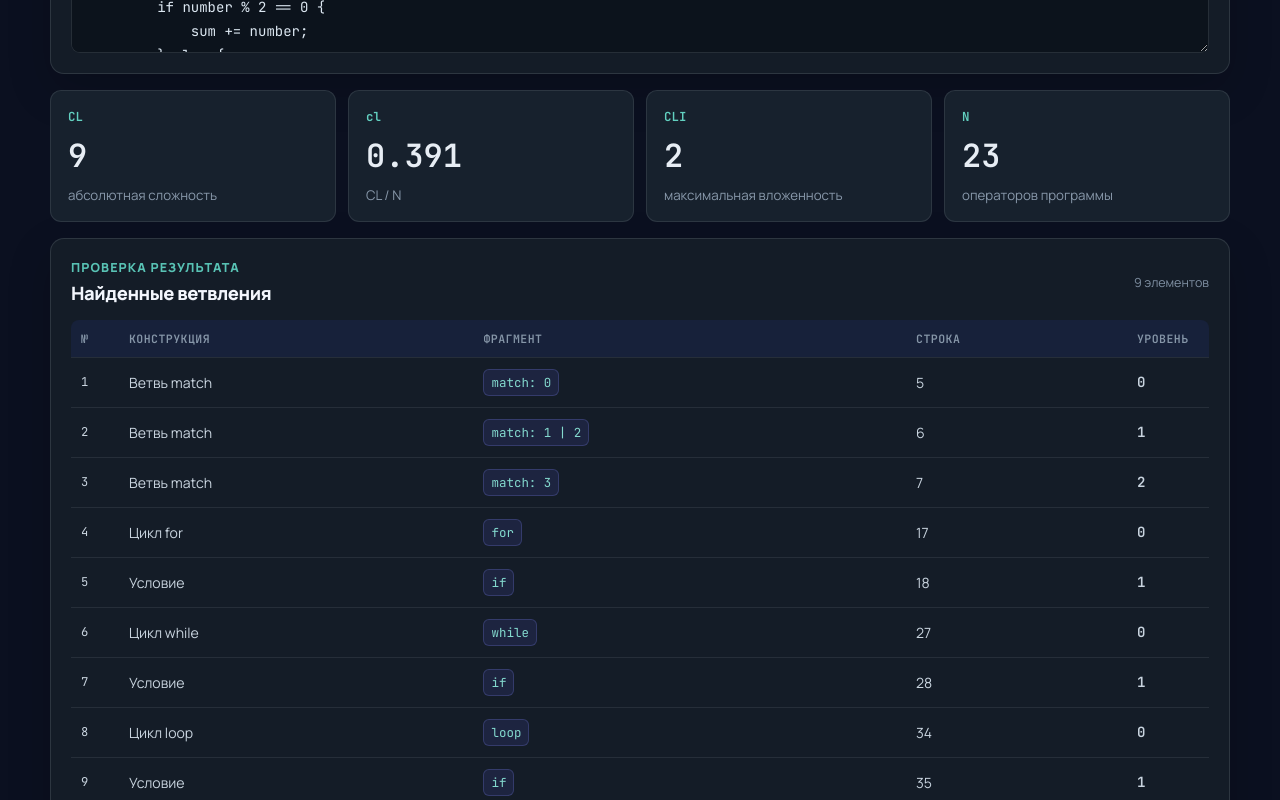
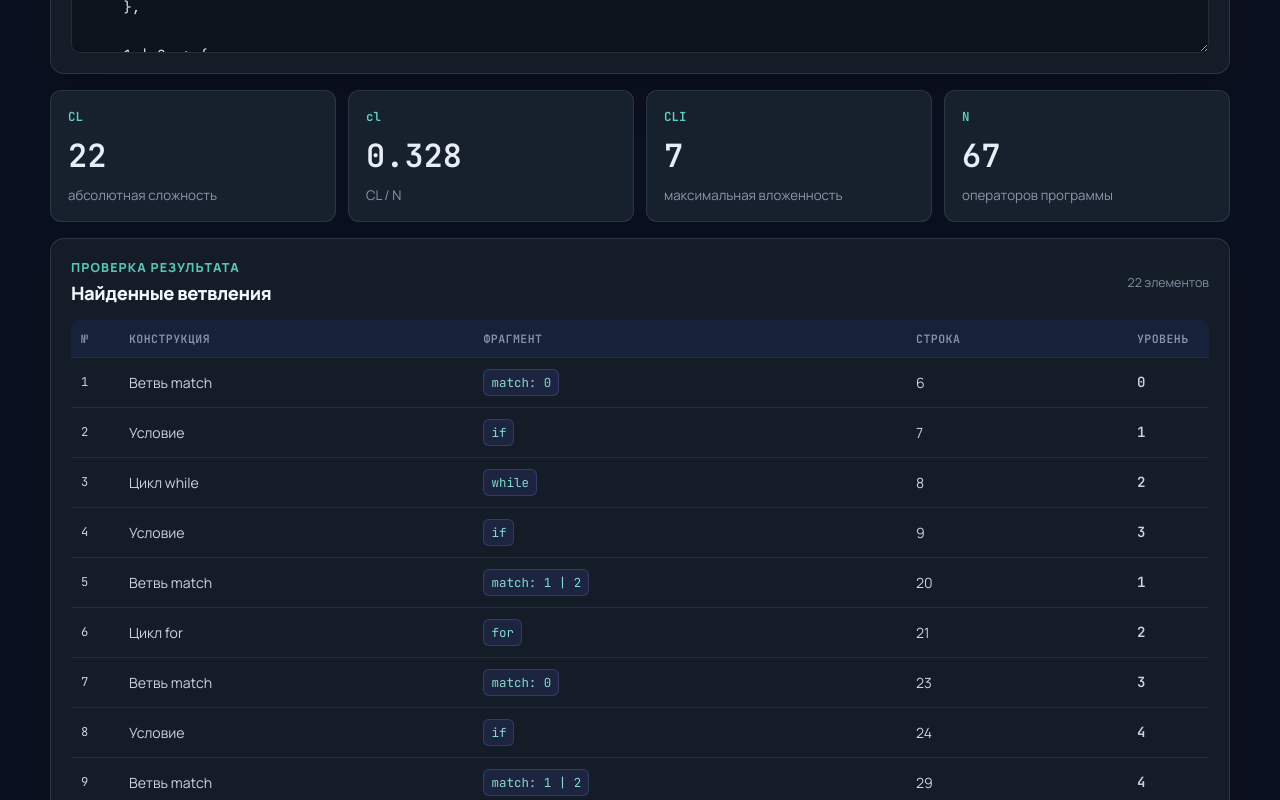
Before and after one commit to EgorUser556/Metrology, a React (Vite) app: page /lab-2 in a window 1280 px wide. Shown: the part 820-1620 px from the top of the page. Built offline with nearby package versions, Linux system fonts and the light colour scheme.

Commit message:
fix: updateed logic of gilb counting operators, CL, CLI

```diff
--- a/src/parser/gilb/gilb.ts
+++ b/src/parser/gilb/gilb.ts
@@ -19,26 +19,37 @@ const buildPairMaps = (tokens: RustToken[]): PairMaps => {
 
     tokens.forEach((token, index) => {
         if (token.value === "{") stack.push(index);
+
         if (token.value === "}") {
             const opening = stack.pop();
-            if (opening !== undefined) braces.set(opening, index);
+
+            if (opening !== undefined) {
+                braces.set(opening, index);
+            }
         }
     });
 
     return { braces };
 };
 
-const findBodyOpen = (tokens: RustToken[], start: number, end: number): number => {
+const findBodyOpen = (
+    tokens: RustToken[],
+    start: number,
+    end: number,
+): number => {
     let parentheses = 0;
     let brackets = 0;
 
     for (let index = start; index < end; index += 1) {
         const value = tokens[index].value;
+
         if (value === "(") parentheses += 1;
         else if (value === ")") parentheses -= 1;
         else if (value === "[") brackets += 1;
         else if (value === "]") brackets -= 1;
-        else if (value === "{" && parentheses === 0 && brackets === 0) return index;
+        else if (value === "{" && parentheses === 0 && brackets === 0) {
+            return index;
+        }
     }
 
     return -1;
@@ -53,7 +64,10 @@ const readMatchArms = (
     let cursor = bodyOpen + 1;
 
     while (cursor < bodyClose) {
-        while (cursor < bodyClose && tokens[cursor].value === ",") cursor += 1;
+        while (cursor < bodyClose && tokens[cursor].value === ",") {
+            cursor += 1;
+        }
+
         if (cursor >= bodyClose) break;
 
         const patternStart = cursor;
@@ -64,13 +78,19 @@ const readMatchArms = (
 
         for (; cursor < bodyClose; cursor += 1) {
             const value = tokens[cursor].value;
+
             if (value === "(") parentheses += 1;
             else if (value === ")") parentheses -= 1;
             else if (value === "[") brackets += 1;
             else if (value === "]") brackets -= 1;
             else if (value === "{") braces += 1;
             else if (value === "}") braces -= 1;
-            else if (value === "=>" && parentheses === 0 && brackets === 0 && braces === 0) {
+            else if (
+                value === "=>" &&
+                parentheses === 0 &&
+                brackets === 0 &&
+                braces === 0
+            ) {
                 arrow = cursor;
                 break;
             }
@@ -86,16 +106,27 @@ const readMatchArms = (
 
         for (; cursor < bodyClose; cursor += 1) {
             const value = tokens[cursor].value;
+
             if (value === "(") parentheses += 1;
             else if (value === ")") parentheses -= 1;
             else if (value === "[") brackets += 1;
             else if (value === "]") brackets -= 1;
             else if (value === "{") braces += 1;
             else if (value === "}") braces -= 1;
-            else if (value === "," && parentheses === 0 && brackets === 0 && braces === 0) break;
+            else if (
+                value === "," &&
+                parentheses === 0 &&
+                brackets === 0 &&
+                braces === 0
+            ) {
+                break;
+            }
         }
 
-        const pattern = tokens.slice(patternStart, arrow).map((token) => token.value);
+        const pattern = tokens
+            .slice(patternStart, arrow)
+            .map((token) => token.value);
+
         arms.push({
             patternStart,
             arrow,
@@ -110,26 +141,124 @@ const readMatchArms = (
     return arms;
 };
 
+const SIMPLE_STATEMENT_KEYWORDS = new Set([
+    "let",
+    "return",
+    "break",
+    "continue",
+]);
+
+const CONTROL_STATEMENT_KEYWORDS = new Set([
+    "if",
+    "for",
+    "while",
+    "loop",
+    "match",
+]);
+
+const ASSIGNMENT_TOKENS = new Set([
+    "=",
+    "+=",
+    "-=",
+    "*=",
+    "/=",
+    "%=",
+    "&=",
+    "|=",
+    "^=",
+    "<<=",
+    ">>=",
+]);
+
+const EXPRESSION_OPERATORS = new Set([
+    "+",
+    "-",
+    "*",
+    "/",
+    "%",
+    "==",
+    "!=",
+    "<",
+    ">",
+    "<=",
+    ">=",
+    "&&",
+    "||",
+    "!",
+    "&",
+    "|",
+    "^",
+    "<<",
+    ">>",
+    "..",
+    "..=",
+    "?",
+    "as",
+]);
+
+const CALL_EXCLUDED_KEYWORDS = new Set([
+    "if",
+    "else",
+    "match",
+    "for",
+    "while",
+    "loop",
+    "return",
+    "let",
+    "fn",
+]);
+
+const isIdentifier = (value: string): boolean =>
+    /^[\p{L}_][\p{L}\p{N}_]*$/u.test(value);
+
 const countStatementOperators = (tokens: RustToken[]): number => {
-    const ignoredSemicolons = new Set<number>();
-    const ignoredItems = new Set(["use", "mod", "type", "extern"]);
+    let total = 0;
 
     for (let index = 0; index < tokens.length; index += 1) {
-        if (!ignoredItems.has(tokens[index].value)) continue;
+        const current = tokens[index].value;
+        const next = tokens[index + 1]?.value ?? "";
+        const next2 = tokens[index + 2]?.value ?? "";
 
-        for (let cursor = index + 1; cursor < tokens.length; cursor += 1) {
-            if (tokens[cursor].value === ";") {
-                ignoredSemicolons.add(cursor);
-                break;
-            }
+        if (SIMPLE_STATEMENT_KEYWORDS.has(current)) {
+            total += 1;
+            continue;
+        }
+
+        if (CONTROL_STATEMENT_KEYWORDS.has(current)) {
+            total += 1;
+            continue;
+        }
+
+        if (ASSIGNMENT_TOKENS.has(current)) {
+            total += 1;
+            continue;
+        }
+
+        if (EXPRESSION_OPERATORS.has(current)) {
+            total += 1;
+            continue;
+        }
+
+        if (
+            isIdentifier(current) &&
+            next === "(" &&
+            !CALL_EXCLUDED_KEYWORDS.has(current)
+        ) {
+            total += 1;
+            continue;
+        }
+
+        if (
+            isIdentifier(current) &&
+            next === "!" &&
+            next2 === "("
+        ) {
+            total += 1;
+            continue;
         }
     }
 
-    return tokens.reduce(
-        (total, token, index) =>
-            total + (token.value === ";" && !ignoredSemicolons.has(index) ? 1 : 0),
-        0,
-    );
+    return total;
 };
 
 export const analyzeGilb = (code: string): GilbMetrics => {
@@ -137,7 +266,12 @@ export const analyzeGilb = (code: string): GilbMetrics => {
     const pairs = buildPairMaps(tokens);
     const branches: BranchInfo[] = [];
 
-    const addBranch = (kind: BranchKind, label: string, index: number, level: number) => {
+    const addBranch = (
+        kind: BranchKind,
+        label: string,
+        index: number,
+        level: number,
+    ) => {
         branches.push({
             id: branches.length + 1,
             kind,
@@ -156,6 +290,7 @@ export const analyzeGilb = (code: string): GilbMetrics => {
             if (value === "fn") {
                 const bodyOpen = findBodyOpen(tokens, index + 1, end);
                 const bodyClose = pairs.braces.get(bodyOpen);
+
                 if (bodyOpen >= 0 && bodyClose !== undefined) {
                     analyzeRange(bodyOpen + 1, bodyClose, depth);
                     index = bodyClose + 1;
@@ -166,11 +301,16 @@ export const analyzeGilb = (code: string): GilbMetrics => {
             if (value === "if") {
                 const analyzeIf = (ifIndex: number, ifDepth: number): number => {
                     addBranch("if", "if", ifIndex, ifDepth);
+
                     const bodyOpen = findBodyOpen(tokens, ifIndex + 1, end);
                     const bodyClose = pairs.braces.get(bodyOpen);
-                    if (bodyOpen < 0 || bodyClose === undefined) return ifIndex + 1;
+
+                    if (bodyOpen < 0 || bodyClose === undefined) {
+                        return ifIndex + 1;
+                    }
 
                     analyzeRange(bodyOpen + 1, bodyClose, ifDepth + 1);
+
                     let next = bodyClose + 1;
 
                     if (tokens[next]?.value === "else") {
@@ -181,8 +321,13 @@ export const analyzeGilb = (code: string): GilbMetrics => {
                         if (tokens[next + 1]?.value === "{") {
                             const elseOpen = next + 1;
                             const elseClose = pairs.braces.get(elseOpen);
+
                             if (elseClose !== undefined) {
-                                analyzeRange(elseOpen + 1, elseClose, ifDepth + 1);
+                                analyzeRange(
+                                    elseOpen + 1,
+                                    elseClose,
+                                    ifDepth + 1,
+                                );
                                 next = elseClose + 1;
                             }
                         }
@@ -198,8 +343,10 @@ export const analyzeGilb = (code: string): GilbMetrics => {
             if (value === "for" || value === "while" || value === "loop") {
                 const kind = value as "for" | "while" | "loop";
                 addBranch(kind, kind, index, depth);
+
                 const bodyOpen = findBodyOpen(tokens, index + 1, end);
                 const bodyClose = pairs.braces.get(bodyOpen);
+
                 if (bodyOpen >= 0 && bodyClose !== undefined) {
                     analyzeRange(bodyOpen + 1, bodyClose, depth + 1);
                     index = bodyClose + 1;
@@ -213,37 +360,71 @@ export const analyzeGilb = (code: string): GilbMetrics => {
 
                 if (bodyOpen >= 0 && bodyClose !== undefined) {
                     const arms = readMatchArms(tokens, bodyOpen, bodyClose);
-                    const defaultIndex = arms.findIndex((arm) => arm.isDefault);
-                    const fallbackIndex = defaultIndex >= 0
-                        ? defaultIndex
-                        : Math.max(arms.length - 1, 0);
                     let conditionNumber = 0;
 
-                    arms.forEach((arm, armIndex) => {
-                        const isFallback = armIndex === fallbackIndex;
+                    for (const arm of arms) {
+                        if (arm.isDefault) {
+                            const defaultBodyDepth = depth + conditionNumber;
+                            const firstToken = tokens[arm.expressionStart]?.value;
 
-                        if (!isFallback) {
-                            const level = depth + conditionNumber;
-                            const pattern = tokens
-                                .slice(arm.patternStart, arm.arrow)
-                                .map((token) => token.value)
-                                .join(" ");
-                            addBranch("match-arm", `match: ${pattern}`, arm.patternStart, level);
-                            conditionNumber += 1;
+                            if (firstToken === "{") {
+                                const close = pairs.braces.get(arm.expressionStart);
+
+                                if (close !== undefined) {
+                                    analyzeRange(
+                                        arm.expressionStart + 1,
+                                        close,
+                                        defaultBodyDepth,
+                                    );
+                                }
+                            } else {
+                                analyzeRange(
+                                    arm.expressionStart,
+                                    arm.expressionEnd,
+                                    defaultBodyDepth,
+                                );
+                            }
+
+                            continue;
                         }
 
-                        const armDepth = depth + conditionNumber;
-                        const first = tokens[arm.expressionStart]?.value;
+                        const conditionLevel = depth + conditionNumber;
 
-                        if (first === "{") {
+                        const pattern = tokens
+                            .slice(arm.patternStart, arm.arrow)
+                            .map((token) => token.value)
+                            .join(" ");
+
+                        addBranch(
+                            "match-arm",
+                            `match: ${pattern}`,
+                            arm.patternStart,
+                            conditionLevel,
+                        );
+
+                        const armBodyDepth = conditionLevel + 1;
+                        const firstToken = tokens[arm.expressionStart]?.value;
+
+                        if (firstToken === "{") {
                             const close = pairs.braces.get(arm.expressionStart);
+
                             if (close !== undefined) {
-                                analyzeRange(arm.expressionStart + 1, close, armDepth);
+                                analyzeRange(
+                                    arm.expressionStart + 1,
+                                    close,
+                                    armBodyDepth,
+                                );
                             }
                         } else {
-                            analyzeRange(arm.expressionStart, arm.expressionEnd, armDepth);
+                            analyzeRange(
+                                arm.expressionStart,
+                                arm.expressionEnd,
+                                armBodyDepth,
+                            );
                         }
-                    });
+
+                        conditionNumber += 1;
+                    }
 
                     index = bodyClose + 1;
                     continue;
@@ -252,6 +433,7 @@ export const analyzeGilb = (code: string): GilbMetrics => {
 
             if (value === "{") {
                 const close = pairs.braces.get(index);
+
                 if (close !== undefined) {
                     analyzeRange(index + 1, close, depth);
                     index = close + 1;
@@ -266,13 +448,57 @@ export const analyzeGilb = (code: string): GilbMetrics => {
     analyzeRange(0, tokens.length, 0);
 
     const absoluteComplexity = branches.length;
-    const totalOperators = countStatementOperators(tokens) + absoluteComplexity;
-    const relativeComplexity = totalOperators === 0
-        ? 0
-        : absoluteComplexity / totalOperators;
-    const maxNestingLevel = branches.length === 0
-        ? 0
-        : Math.max(...branches.map((branch) => branch.level));
+
+    const matchArrowCount = tokens.filter(
+        (token) => token.value === "=>",
+    ).length;
+
+    const totalOperators =
+        countStatementOperators(tokens) + matchArrowCount;
+
+    const countedTokens = tokens.filter((token, index) => {
+        const current = token.value;
+        const next = tokens[index + 1]?.value ?? "";
+        const next2 = tokens[index + 2]?.value ?? "";
+
+        return (
+            SIMPLE_STATEMENT_KEYWORDS.has(current) ||
+            CONTROL_STATEMENT_KEYWORDS.has(current) ||
+            ASSIGNMENT_TOKENS.has(current) ||
+            EXPRESSION_OPERATORS.has(current) ||
+            (
+                isIdentifier(current) &&
+                next === "(" &&
+                !CALL_EXCLUDED_KEYWORDS.has(current)
+            ) ||
+            (
+                isIdentifier(current) &&
+                next === "!" &&
+                next2 === "("
+            )
+        );
+    });
+
+    console.table(
+        countedTokens.map((token) => ({
+            line: token.line,
+            operator: token.value,
+        })),
+    );
+
+    console.log("Операторы без =>:", countedTokens.length);
+    console.log("Все =>:", matchArrowCount);
+    console.log("Итог N:", totalOperators);
+
+    const relativeComplexity =
+        totalOperators === 0
+            ? 0
+            : absoluteComplexity / totalOperators;
+
+    const maxNestingLevel =
+        branches.length === 0
+            ? 0
+            : Math.max(...branches.map((branch) => branch.level));
 
     return {
         absoluteComplexity,
--- a/src/parser/gilb/sampleRustCode.ts
+++ b/src/parser/gilb/sampleRustCode.ts
@@ -1,40 +1,85 @@
-export const sampleRustCode = `fn classify(value: i32) -> i32 {
-    let result = 0;
+export const sampleRustCode = `let mut result = 0;
+let mut counter = 0;
+let mode = 2;
 
-    match value {
-        0 => { result = 10; },
-        1 | 2 => { result = 20; },
-        3 => { result = 30; },
-        _ => { result = 40; },
-    }
+match mode {
+    0 => {
+        if result < 10 {
+            while counter < 5 {
+                if counter % 2 == 0 {
+                    result += counter;
+                } else {
+                    result -= 1;
+                }
 
-    return result;
-}
+                counter += 1;
+            }
+        }
+    },
 
-fn main() {
-    let mut sum = 0;
+    1 | 2 => {
+        for number in 0..5 {
+            match number {
+                0 => {
+                    if result == 0 {
+                        result = 10;
+                    }
+                },
 
-    for number in 1..=5 {
-        if number % 2 == 0 {
-            sum += number;
-        } else {
-            sum -= 1;
+                1 | 2 => {
+                    while result < 20 {
+                        if result % 2 == 0 {
+                            result += 3;
+                        } else {
+                            result += 1;
+                        }
+                    }
+                },
+
+                _ => {
+                    if number > 3 {
+                        result += number;
+                    }
+                },
+            }
         }
-    }
+    },
 
-    let mut index = 0;
+    3 => {
+        loop {
+            if counter >= 3 {
+                match result {
+                    0 => {
+                        if counter == 3 {
+                            result = 30;
+                        }
+                    },
 
-    while index < 3 {
-        if sum > 0 {
-            sum += classify(index);
+                    1 | 2 => {
+                        while result < 10 {
+                            result += 1;
+                        }
+                    },
+
+                    _ => {
+                        result += 5;
+                    },
+                }
+
+                break;
+            }
+
+            counter += 1;
         }
-        index += 1;
-    }
+    },
 
-    loop {
-        if sum >= 50 {
-            break;
+    _ => {
+        if result < 0 {
+            for number in 1..4 {
+                if number % 2 == 0 {
+                    result += number;
+                }
+            }
         }
-        sum += 1;
-    }
+    },
 }`;
--- a/src/parser/gilb/tokens.ts
+++ b/src/parser/gilb/tokens.ts
@@ -39,7 +39,9 @@ export const tokenizeRust = (code: string): RustToken[] => {
         }
 
         if (code.startsWith("//", index)) {
-            while (index < code.length && code[index] !== "\n") advance();
+            while (index < code.length && code[index] !== "\n") {
+                advance();
+            }
             continue;
         }
 
@@ -47,6 +49,7 @@ export const tokenizeRust = (code: string): RustToken[] => {
             advance();
             advance();
             let depth = 1;
+
             while (index < code.length && depth > 0) {
                 if (code.startsWith("/*", index)) {
                     advance();
@@ -60,6 +63,7 @@ export const tokenizeRust = (code: string): RustToken[] => {
                     advance();
                 }
             }
+
             continue;
         }
 
@@ -69,33 +73,19 @@ export const tokenizeRust = (code: string): RustToken[] => {
         if (char === '"' || char === "'") {
             const quote = advance();
             let value = quote;
+
             while (index < code.length) {
                 const current = advance();
                 value += current;
+
                 if (current === "\\" && index < code.length) {
                     value += advance();
                     continue;
                 }
+
                 if (current === quote) break;
             }
-            push(value, tokenLine, tokenColumn);
-            continue;
-        }
 
-        if (isIdentifierStart(char)) {
-            let value = "";
-            while (index < code.length && isIdentifierPart(code[index])) {
-                value += advance();
-            }
-            push(value, tokenLine, tokenColumn);
-            continue;
-        }
-
-        if (/\d/.test(char)) {
-            let value = "";
-            while (index < code.length && /[\p{L}\p{N}_.]/u.test(code[index])) {
-                value += advance();
-            }
             push(value, tokenLine, tokenColumn);
             continue;
         }
@@ -105,8 +95,49 @@ export const tokenizeRust = (code: string): RustToken[] => {
         );
 
         if (compound) {
-            for (let count = 0; count < compound.length; count += 1) advance();
+            for (let count = 0; count < compound.length; count += 1) {
+                advance();
+            }
+
             push(compound, tokenLine, tokenColumn);
+            continue;
+        }
+
+        if (isIdentifierStart(char)) {
+            let value = "";
+
+            while (index < code.length && isIdentifierPart(code[index])) {
+                value += advance();
+            }
+
+            push(value, tokenLine, tokenColumn);
+            continue;
+        }
+
+        if (/\d/.test(char)) {
+            let value = "";
+
+            while (index < code.length && /\d/.test(code[index])) {
+                value += advance();
+            }
+
+            if (
+                code[index] === "." &&
+                code[index + 1] !== "." &&
+                /\d/.test(code[index + 1] ?? "")
+            ) {
+                value += advance();
+
+                while (index < code.length && /\d/.test(code[index])) {
+                    value += advance();
+                }
+            }
+
+            while (index < code.length && /[\p{L}\p{N}_]/u.test(code[index])) {
+                value += advance();
+            }
+
+            push(value, tokenLine, tokenColumn);
             continue;
         }
 
```
